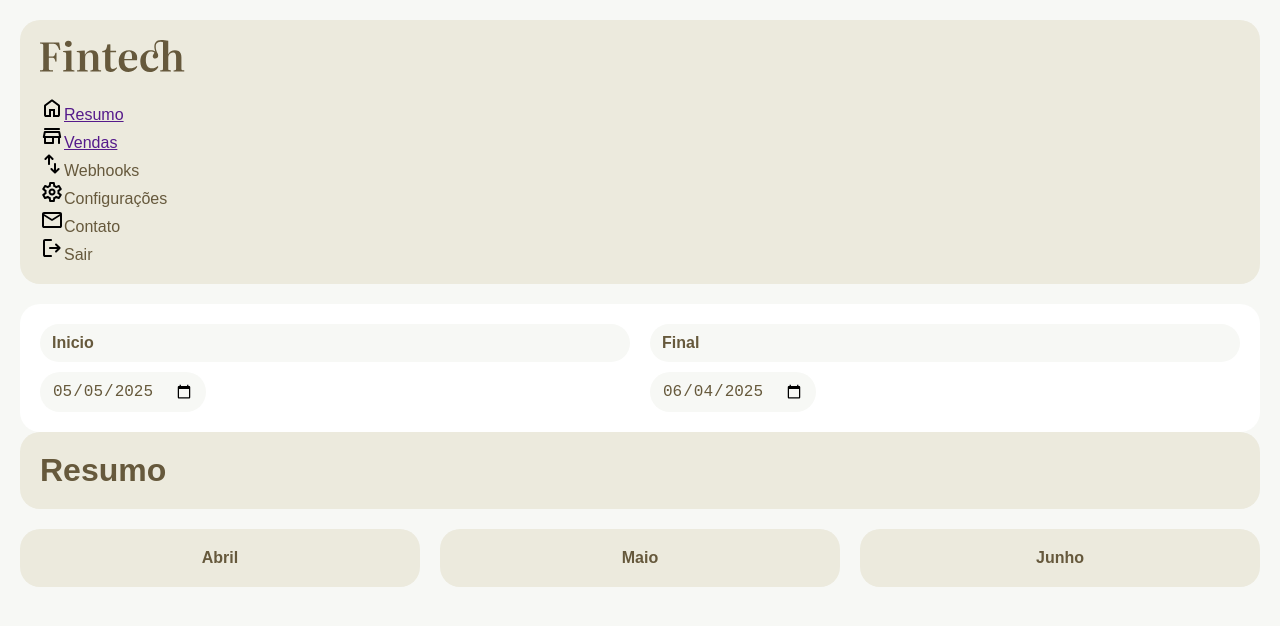
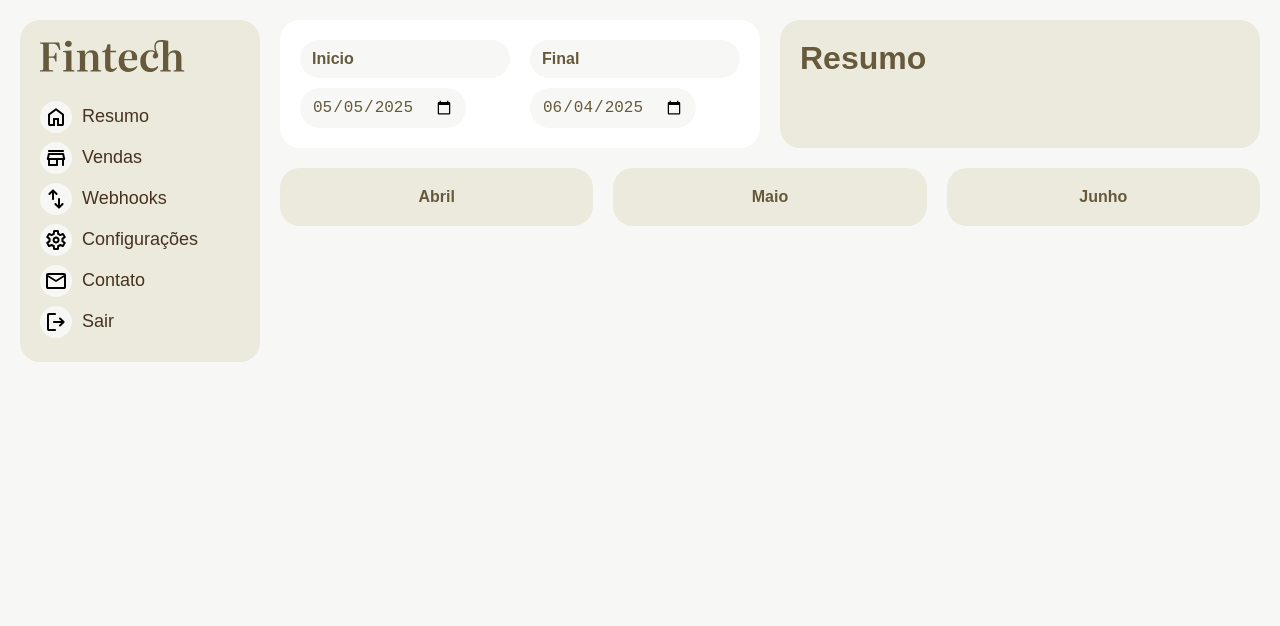
Before and after one commit to luuizz/fintech, a React (Vite) app: page / in a window 1280 px wide. Shown: the top 626 px of the page. Built offline with nearby package versions, Linux system fonts and the light colour scheme; no server answers.

Commit message:
feat: adicionado novos estilos

```diff
--- a/src/index.scss
+++ b/src/index.scss
@@ -77,4 +77,72 @@ ul {
   display: grid;
   padding: var(--gap);
   gap: var(--gap);
+  grid-template-columns: 240px auto;
 }
+
+/* sidenav */
+
+.sidenav {
+  li {
+    display: flex;
+    align-items: center;
+    gap: var(--gap-s);
+    &:hover {
+      span {
+        background-color: var(--color-3);
+      }
+    }
+    span {
+      width: 2rem;
+      height: 2rem;
+      background: var(--color-4);
+      display: flex;
+      align-items: center;
+      justify-content: center;
+      border-radius: var(--gap);
+    }
+    a {
+      flex: 1;
+      font-size: 1.125rem;
+      text-decoration: none;
+      color: var(--color-1);
+      padding: var(--gap-s) 0;
+    }
+  }
+}
+
+/* daterange */
+
+.daterange {
+  display: grid;
+  grid-template-columns: 1fr 1fr;
+  gap: var(--gap);
+}
+
+/* resumo */
+.resumo {
+  font-size: 1.5rem;
+  font-weight: 600;
+  h2 {
+    font-size: 1.5rem;
+    margin-bottom: var(--gap);
+    color: var(--color-1);
+  }
+}
+
+.venda {
+  display: grid;
+  grid-template-columns: auto auto 1fr;
+  gap: var(--gap);
+  margin-bottom: var(--gap-s);
+  align-items: center;
+  a {
+    color: inherit;
+    text-decoration: none;
+  }
+  div {
+    &:last-child {
+      justify-self: end;
+    }
+  }
+}
```
